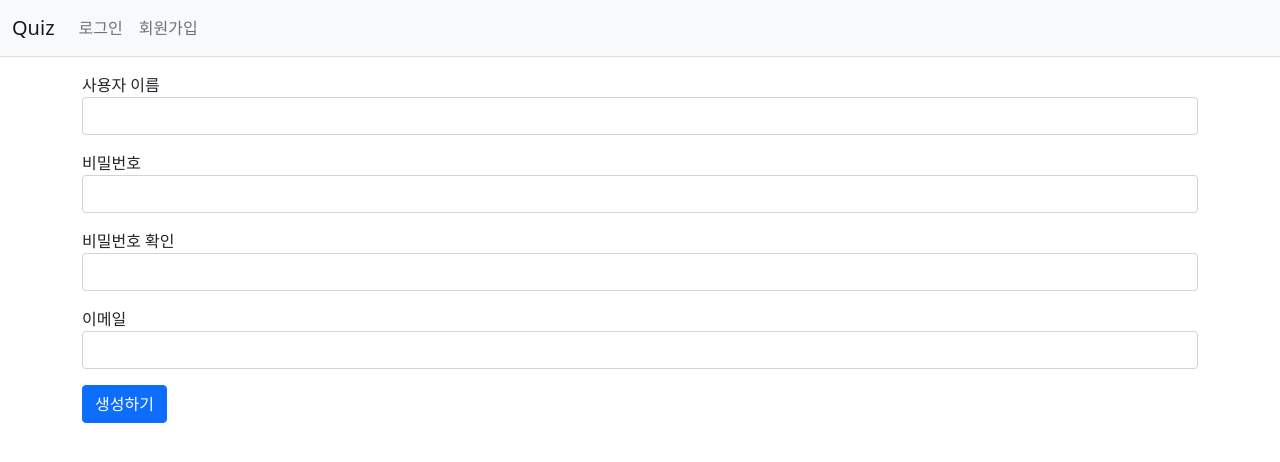
After one commit to ytjdud/object-oriented-analysis-and-design, a Django app: page /common/signup/ in a window 1280 px wide. The commit adds this page. Shown: the top 462 px of the page. Run offline with Django 4.2, Linux system fonts and the light colour scheme; some libraries are stand-ins or nearby versions.

Commit message:
implement signup

```diff
--- /dev/null
+++ b/common/forms.py
@@ -0,0 +1,11 @@
+from django import forms
+from django.contrib.auth.forms import UserCreationForm
+from django.contrib.auth.models import User
+
+
+class UserForm(UserCreationForm):
+    email = forms.EmailField(label="이메일")
+
+    class Meta:
+        model = User
+        fields = ("username", "password1", "password2", "email")
--- a/common/urls.py
+++ b/common/urls.py
@@ -1,5 +1,6 @@
 from django.urls import path
 from django.contrib.auth import views as auth_views
+from . import views
 
 app_name = 'common'
 
@@ -12,4 +13,5 @@ urlpatterns = [
     # 이를 위해 LoginView가 common 디렉터리의 템플릿을 참조할 수 있도록 common/urls.py 파일을 다음과 같이 수정하자.
 
     path('logout/', auth_views.LogoutView.as_view(), name='logout'),
+    path('signup/', views.signup, name='signup'),
 ]
--- a/common/views.py
+++ b/common/views.py
@@ -1,3 +1,18 @@
-from django.shortcuts import render
+from django.contrib.auth import authenticate, login
+from django.shortcuts import render, redirect
+from common.forms import UserForm
 
-# Create your views here.
+
+def signup(request):
+    if request.method == "POST":
+        form = UserForm(request.POST)
+        if form.is_valid():
+            form.save()
+            username = form.cleaned_data.get('username')
+            raw_password = form.cleaned_data.get('password1')
+            user = authenticate(username=username, password=raw_password)  # 사용자 인증
+            login(request, user)  # 로그인
+            return redirect('index')
+    else:
+        form = UserForm()
+    return render(request, 'common/signup.html', {'form': form})
--- /dev/null
+++ b/templates/common/signup.html
@@ -0,0 +1,30 @@
+{% extends "base.html" %}
+{% block content %}
+<div class="container my-3">
+    <form method="post" action="{% url 'common:signup' %}">
+        {% csrf_token %}
+        {% include "form_errors.html" %}
+        <div class="mb-3">
+            <label for="username">사용자 이름</label>
+            <input type="text" class="form-control" name="username" id="username"
+                   value="{{ form.username.value|default_if_none:'' }}">
+        </div>
+        <div class="mb-3">
+            <label for="password1">비밀번호</label>
+            <input type="password" class="form-control" name="password1" id="password1"
+                   value="{{ form.password1.value|default_if_none:'' }}">
+        </div>
+        <div class="mb-3">
+            <label for="password2">비밀번호 확인</label>
+            <input type="password" class="form-control" name="password2" id="password2"
+                   value="{{ form.password2.value|default_if_none:'' }}">
+        </div>
+        <div class="mb-3">
+            <label for="email">이메일</label>
+            <input type="text" class="form-control" name="email" id="email"
+                   value="{{ form.email.value|default_if_none:'' }}">
+        </div>
+        <button type="submit" class="btn btn-primary">생성하기</button>
+    </form>
+</div>
+{% endblock %}
--- a/templates/navbar.html
+++ b/templates/navbar.html
@@ -19,6 +19,12 @@
                     <a class="nav-link" href="{% url 'common:login' %}">로그인</a>
                     {% endif %}
                 </li>
+                <li>
+                    {# 회원가입은 로그아웃 상태에서만 보일수 있도록 했다.#}
+                    {% if not user.is_authenticated %}
+                    <a class="nav-link" href="{% url 'common:signup' %}">회원가입</a>
+                    {% endif %}
+                </li>
             </ul>
         </div>
     </div>
```
Also changed, not shown: db.sqlite3.
